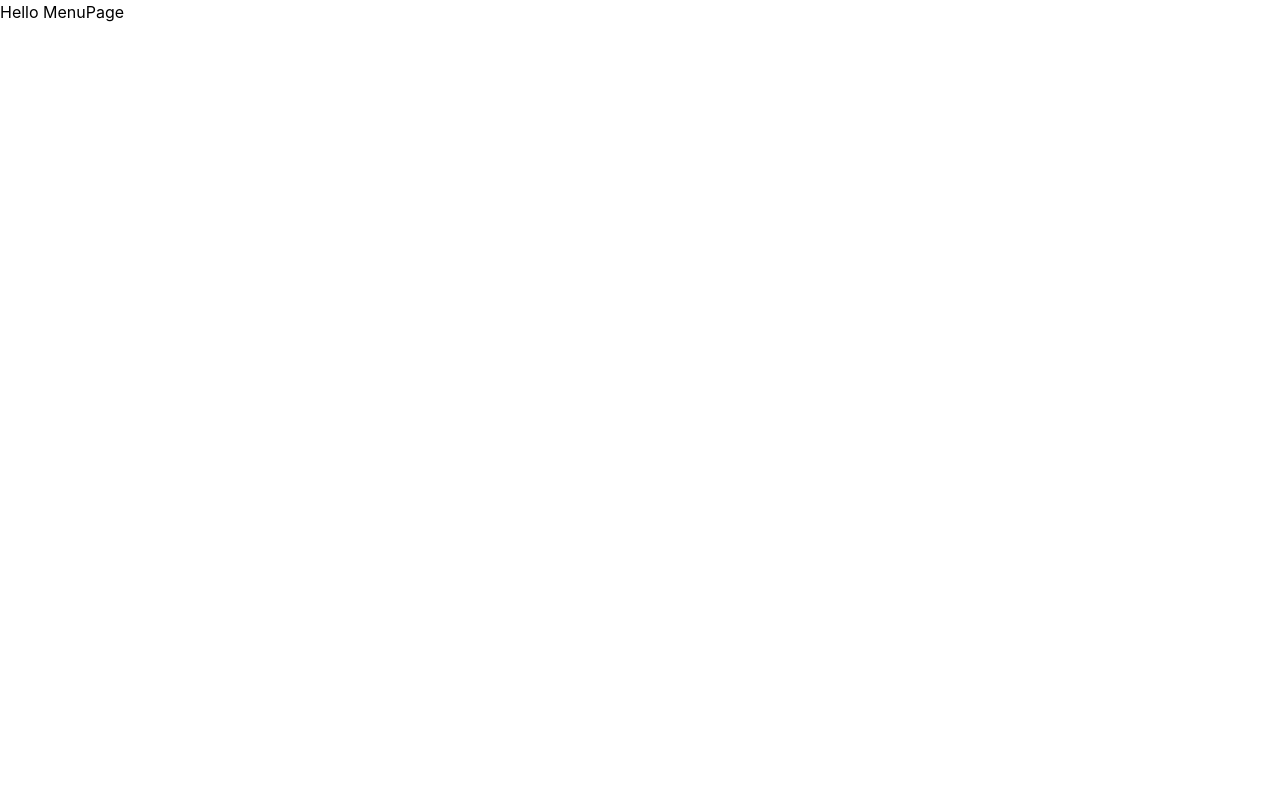
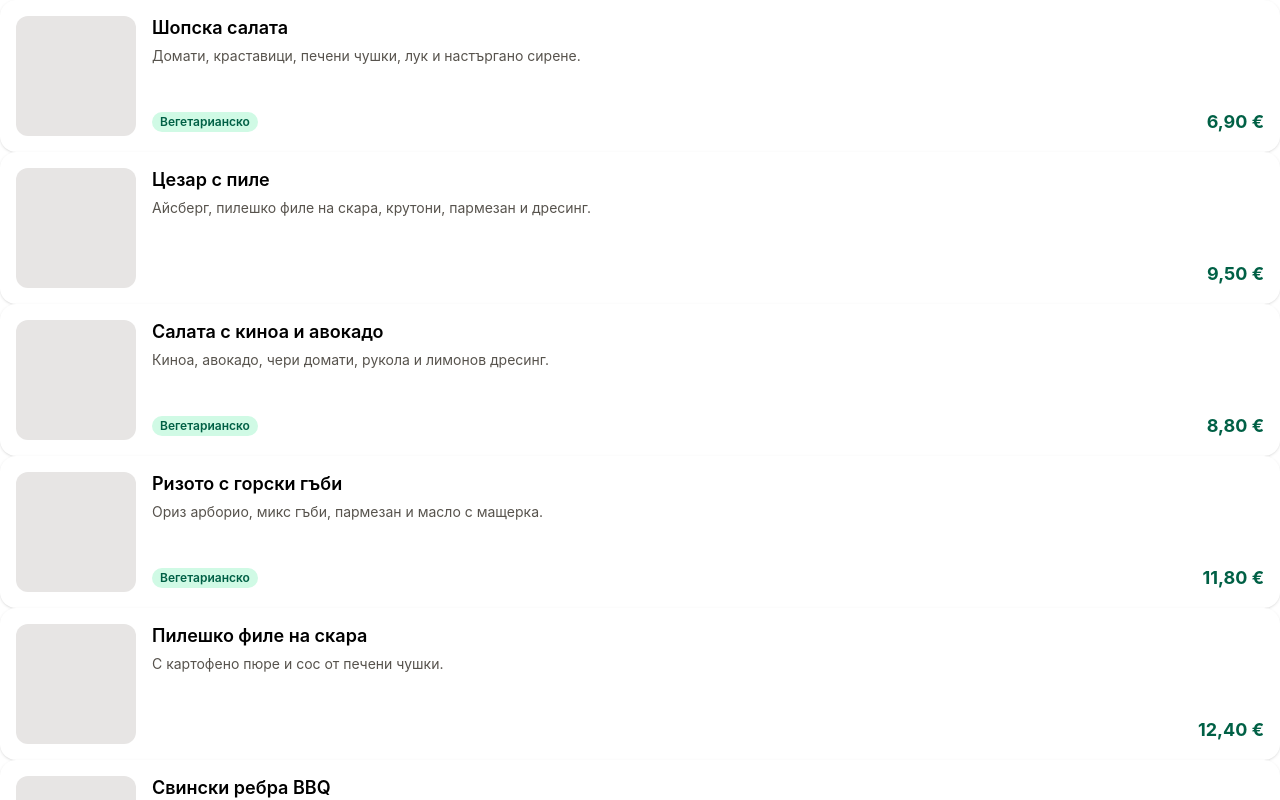
Before and after one commit to aleksandar-buzov/restaurant-menu, a React (Vite) app: page /menu in a window 1280 px wide. Shown: the top 800 px of the page. Built offline with nearby package versions, Linux system fonts and the light colour scheme.

Commit message:
feat: add MenuItemCard and formatPrice

```diff
--- a/src/features/menu/components/MenuItemCard.tsx
+++ b/src/features/menu/components/MenuItemCard.tsx
@@ -0,0 +1,49 @@
+import type { MenuItem } from "@/types/menu"
+import formatPrice from "@/utils/formatPrice"
+
+interface MenuItemCardProps {
+  menuItem: MenuItem
+}
+
+const MenuItemCard = ({ menuItem }: MenuItemCardProps) => {
+  return (
+    <article className="flex gap-4 rounded-2xl bg-white p-3 shadow-sm lg:p-4">
+      {menuItem.imageUrl ? (
+        <img
+          src={menuItem.imageUrl}
+          alt={menuItem.name}
+          className="size-24 shrink-0 rounded-xl object-cover lg:size-30"
+        />
+      ) : (
+        <div
+          aria-hidden="true"
+          className="size-24 shrink-0 rounded-xl bg-stone-200 lg:size-30"
+        />
+      )}
+
+      <div className="flex min-w-0 flex-1 flex-col gap-1">
+        <h3 className="text-base leading-snug font-semibold lg:text-lg">
+          {menuItem.name}
+        </h3>
+        <p className="line-clamp-2 text-sm leading-relaxed text-stone-600">
+          {menuItem.description}
+        </p>
+
+        <div className="mt-auto flex items-center justify-between gap-2">
+          <div className="flex flex-wrap items-center gap-1.5">
+            {menuItem.isVegetarian && (
+              <span className="inline-flex items-center gap-1 rounded-full bg-emerald-100 px-2 py-0.5 text-xs font-semibold text-emerald-800">
+                Вегетарианско
+              </span>
+            )}
+          </div>
+          <p className="text-base font-bold whitespace-nowrap text-emerald-800 lg:text-lg">
+            {formatPrice(menuItem.priceCents)}
+          </p>
+        </div>
+      </div>
+    </article>
+  )
+}
+
+export default MenuItemCard
--- a/src/pages/MenuPage.tsx
+++ b/src/pages/MenuPage.tsx
@@ -1,5 +1,10 @@
+import MenuItemCard from "@/features/menu/components/MenuItemCard"
+import { menuItems } from "@/data/menu"
+
 const MenuPage = () => {
-  return <h1>Hello MenuPage</h1>
+  return menuItems.map((item) => {
+    return <MenuItemCard key={item.id} menuItem={item}></MenuItemCard>
+  })
 }
 
 export default MenuPage
--- a/src/utils/formatPrice.ts
+++ b/src/utils/formatPrice.ts
@@ -0,0 +1,10 @@
+const formatPrice = (priceCents: number): string => {
+  const price = Intl.NumberFormat("bg-BG", {
+    style: "currency",
+    currency: "EUR",
+  }).format(priceCents / 100)
+
+  return price
+}
+
+export default formatPrice
```
